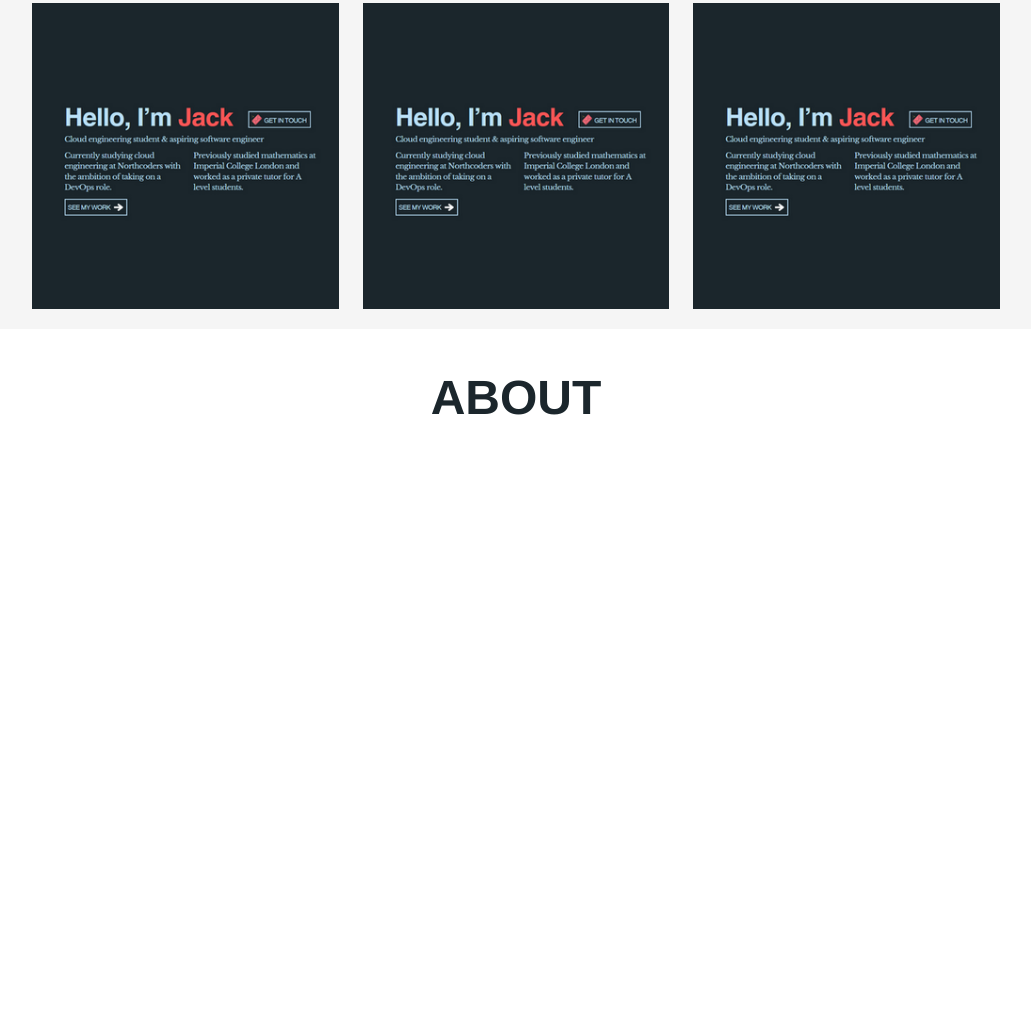
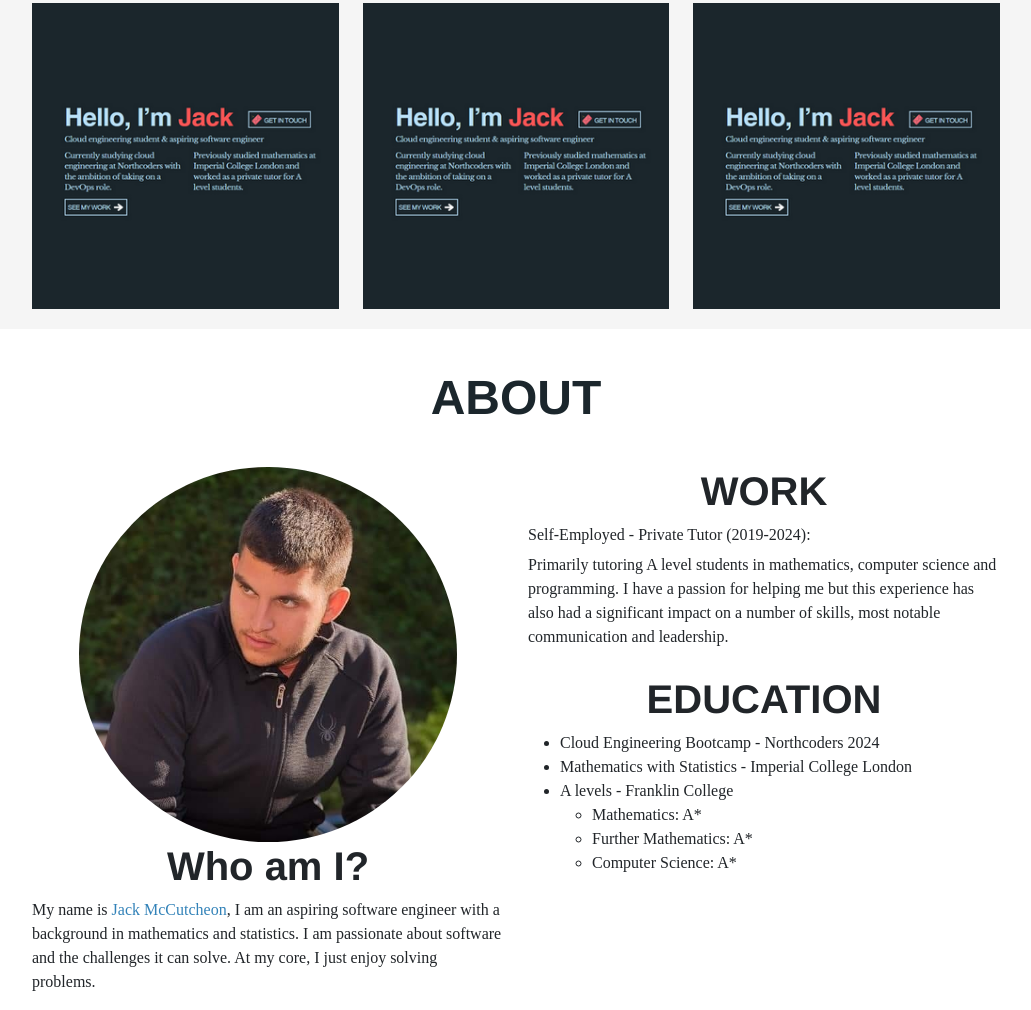
Before and after one commit to JackHilton29/portfolio-site, a plain HTML site: page index.html in a window 1280 px wide. Shown: the part 1293-2303 px from the top of the page, without its empty margins (124-1155 px from the left). Before the commit the page ends 1728 px from the top, so only its background shows below. Drawn offline with nearby package versions, Linux system fonts and the light colour scheme.

Commit message:
add about section

```diff
--- a/index.html
+++ b/index.html
@@ -255,12 +255,34 @@
         </div>
     </div>
 
-    <div id="about">
+    <div id="about"> <!--REPLACE HARD CODED CONTENT-->
         <div class="container-wrap">
             <div class="container">
                 <div class="row">
                     <div class="col-12">
                         <center><h1 class="section-heading">ABOUT</h1></center>
+                    </div>
+                    <div class="col-md-6 col-sm-12 col-xs-12">
+                        <center><img src="assets/pp.jpg" alt="Profile Picture"></center>
+                        <center><h1>Who am I?</h1></center>
+                        <p>My name is <span class="highlight">Jack McCutcheon</span>, I am an aspiring software engineer with a background in mathematics and statistics. I am passionate about software and the challenges it can solve. At my core, I just enjoy solving problems.</p>
+                    </div>
+                    <div class="col-md-6 col-sm-12 col-xs-12">
+                        <center><h1>WORK</h1></center>
+                        <p>Self-Employed - Private Tutor (2019-2024):</p>
+                        <p style="transform: translateY(-10px);">Primarily tutoring A level students in mathematics, computer science and programming. I have a passion for helping me but this experience has also had a significant impact on a number of skills, most notable communication and leadership.</p>
+                        <center><h1>EDUCATION</h1></center>
+                        <ul>
+                            <li>Cloud Engineering Bootcamp - Northcoders 2024</li>
+                            <li>Mathematics with Statistics - Imperial College London</li>
+                            <li>A levels - Franklin College
+                                <ul>
+                                    <li>Mathematics: A*</li>
+                                    <li>Further Mathematics: A*</li>
+                                    <li>Computer Science: A*</li>
+                                </ul>
+                            </li>
+                        </ul>
                     </div>
                 </div>
             </div>
--- a/style.css
+++ b/style.css
@@ -240,3 +240,16 @@ h1, .button-template, .project-overlay {
     margin-top: 40px;
     max-width: 992px;
 }
+
+#about .section-heading {
+    margin-bottom: 40px;
+}
+
+#about img {
+    width: 80%;
+    border-radius: 50%;
+}
+
+.highlight {
+    color: #3282b8;
+}
```
